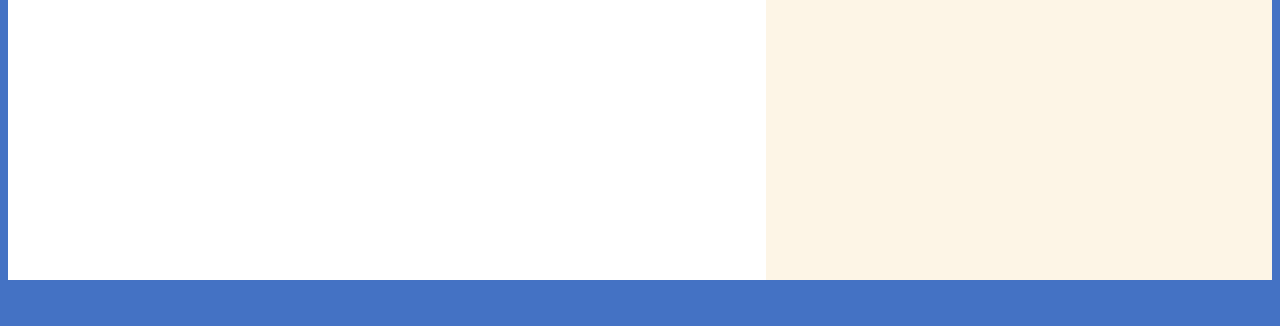
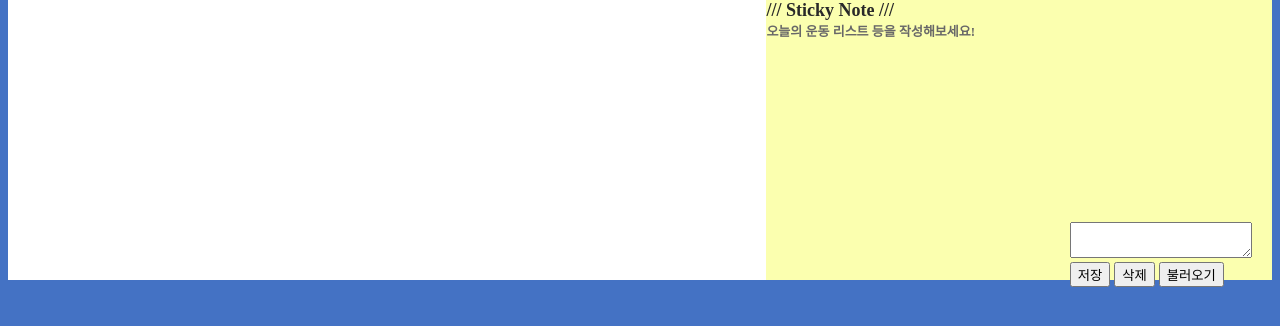
Before and after one commit to CHOI0519/BluePrint, a Node server app: page /views/ListPage.html in a window 1280 px wide. Shown: the part 308-634 px from the top of the page. Run offline with Node 20, Linux system fonts and the light colour scheme; some libraries are stand-ins or nearby versions; some web fonts are replaced.

Commit message:
체크리스트를 작성할 수 있는 메모장 생성

```diff
--- a/Blueprint/public/js/function.js
+++ b/Blueprint/public/js/function.js
@@ -1,9 +1,7 @@
-// const { response } = require("express");
-// const { error } = require("jquery");
-
 
 var valid = true;
 
+// 로고 페이지 클릭시 메인 화면 이동
 function gomain() {
     location.href = "/views/MainPage.html";
 }
@@ -29,11 +27,11 @@ function AlertCheckbox1(){
     valid = false;
   }
 
-  var checkboxes = document.getElementsByClassName('checkbox1');
-  var checkboxes1 = document.getElementsByClassName('checkbox2');
-  var checkboxes2 = document.getElementsByClassName('checkbox3');
-  var checkboxes3 = document.getElementsByClassName('checkbox4');
-  var checkboxes4 = document.getElementsByClassName('checkbox6');
+  var checkboxes = $('.checkbox1');
+  var checkboxes1 = $('.checkbox2');
+  var checkboxes2 = $('.checkbox3');
+  var checkboxes3 = $('.checkbox4');
+  var checkboxes4 = $('.checkbox6');
   var checked = false;
   for (var i = 0; i < checkboxes.length; i++) {
     if (checkboxes[i].checked) {
@@ -574,3 +572,14 @@ $(document).ready(function() {
     }
   });
 });
+
+//메모장 설정 기능
+function saveNote() {
+  var noteText = $('#memo').val();
+  if (noteText !== '') {
+    var checkbox = $('<input type="checkbox">');
+    var label = $('<label></label>').text(noteText);
+    $('#StickyNote').append($('<div></div>').append(checkbox, label));
+    $('#memo').val('');
+  }
+}
--- a/Blueprint/public/stylesheet/Main.css
+++ b/Blueprint/public/stylesheet/Main.css
@@ -154,3 +154,13 @@ image {
     max-width: 100%;
     max-height: 100%;
   }
+
+#checkList {
+    font-family: "GmarketSans";
+    src: url("https://cdn.jsdelivr.net/gh/projectnoonnu/noonfonts_2001@1.1/GmarketSansMedium.woff") format("woff");
+    font-weight: bold;
+}
+
+#StickyNote {
+    overflow-y: auto;
+}
--- a/Blueprint/views/ListPage.html
+++ b/Blueprint/views/ListPage.html
@@ -33,7 +33,21 @@
             };
             var map = new kakao.maps.Map(mapContainer, mapOption);
           </script>
-          <div style="background-color: oldlace; width: 100%; height: 280px;"></div>
-        </div>
+          <div style="background-color: rgb(251, 255, 175); width: 100%; height: 280px; display:inline-block;">
+            <p id="checkList" style="color: rgb(41, 41, 41); margin-top: 0%; margin-bottom: 0%; font-size: large;"> /// Sticky Note /// </p>
+            <p id="checkList" style="color: rgb(104, 104, 104); margin-top: 0%; margin-bottom: 0%; font-size: small;"> 오늘의 운동 리스트 등을 작성해보세요! </p>
+            <div style="display: flex;">
+              <div id="StickyNote" style="width: 60%;" ></div>
+              <div style="width: 40%;">
+                <textarea id="memo" style="margin-top: 90%;"></textarea>
+                <div>
+                  <button onclick="saveNote()">저장</button>
+                  <button onclick="clearNote()">삭제</button>
+                  <button onclick="loadNote()">불러오기</button>
+                </div>
+              </div>
+            </div>
+          </div>
+      </div>
   </body>
 </html>
```
